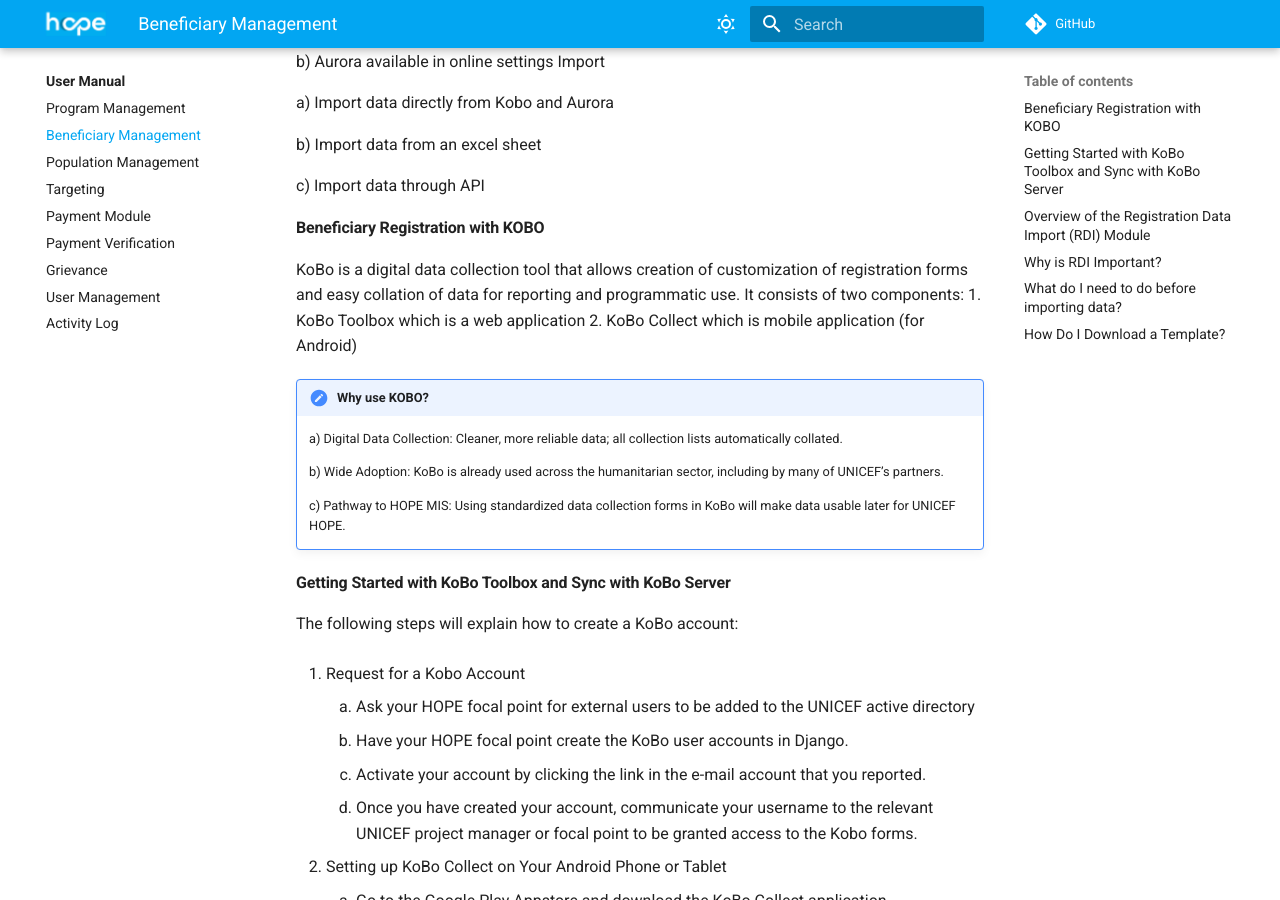
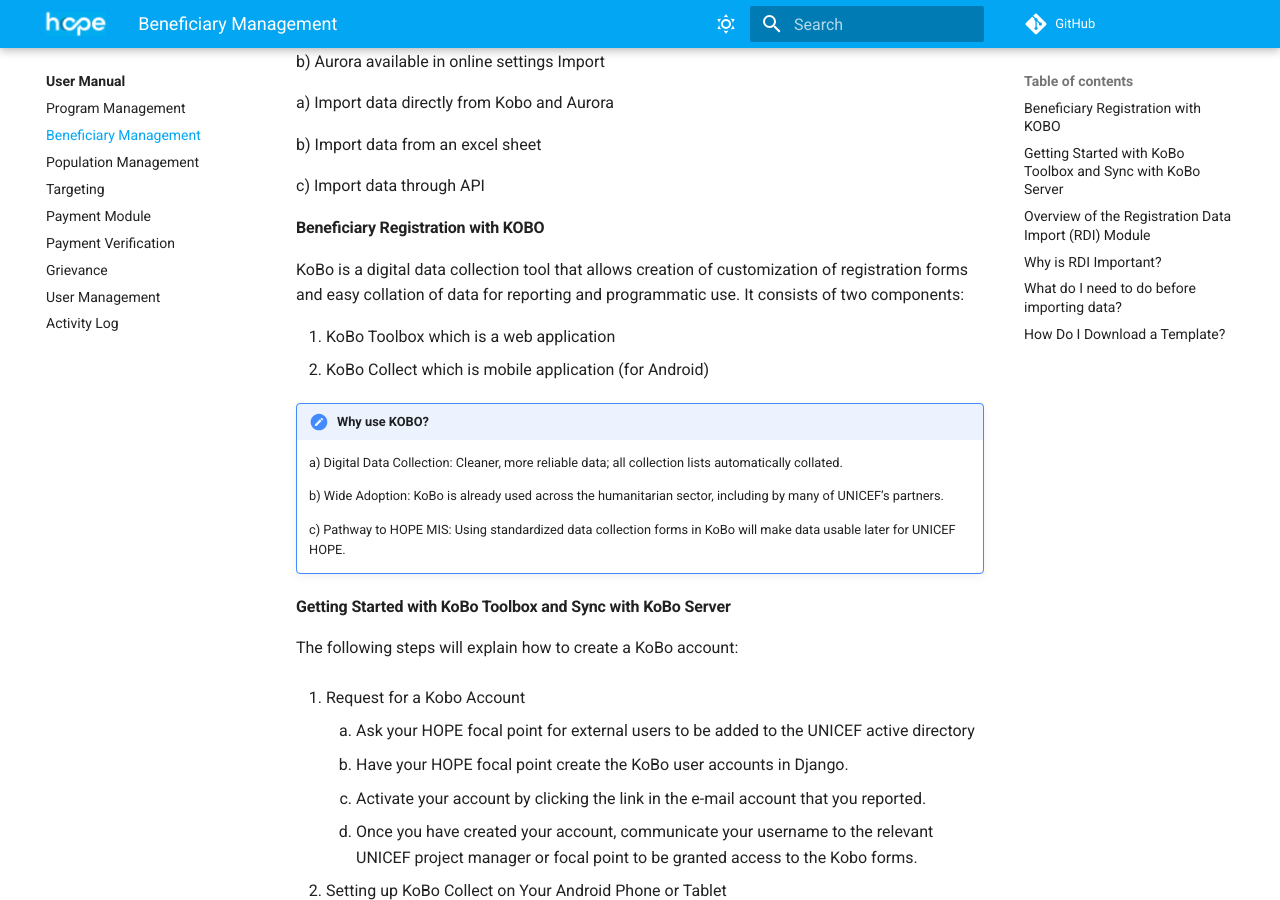
Before and after one commit to unicef/hope-documentation, an MkDocs documentation site: the page built from docs/guide-user/beneficiary.md, in a window 1280 px wide and 900 px high, scrolled down 339 px. Built offline with MkDocs 1.6.1 and Material for MkDocs 9.7.7, drawn with Linux system fonts in a browser that asks for light colours; plug-ins that fetch from the network failed and are left out; comment, search, counter and statistics services are not loaded.

Commit message:
updates user manual

```diff
--- a/docs/guide-user/beneficiary.md
+++ b/docs/guide-user/beneficiary.md
@@ -18,8 +18,9 @@
 #### Beneficiary Registration with KOBO
 
 KoBo is a digital data collection tool that allows creation of customization of registration forms and easy collation of data for reporting and programmatic use. It consists of two components:
+
 1. KoBo Toolbox which is a web application
-2. KoBo Collect which is mobile application (for Android)
+1. KoBo Collect which is mobile application (for Android)
 
 
 !!! note "Why use KOBO?"
```
